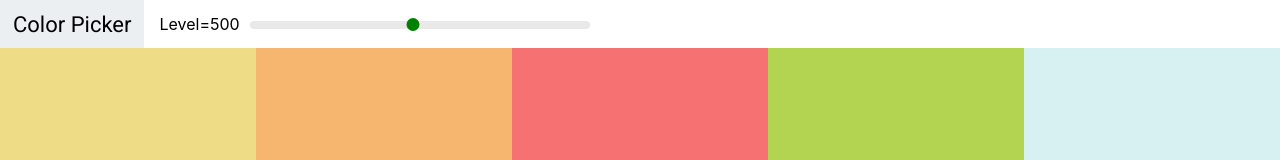
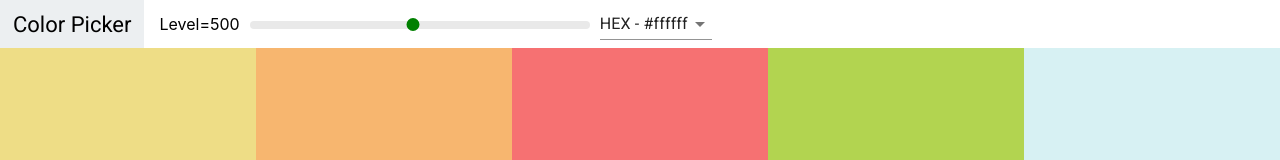
Before and after one commit to ewelinaMaz/Color-App, a React (Create React App) app: page /palette/flat-ui-colors-american in a window 1280 px wide. Shown: the top 160 px of the page. Built offline with nearby package versions, Linux system fonts and the light colour scheme.

Commit message:
Add Select and Material UI

```diff
--- a/package.json
+++ b/package.json
@@ -3,6 +3,7 @@
   "version": "0.1.0",
   "private": true,
   "dependencies": {
+    "@material-ui/core": "^4.9.14",
     "@testing-library/jest-dom": "^4.2.4",
     "@testing-library/react": "^9.3.2",
     "@testing-library/user-event": "^7.1.2",
--- a/src/Navbar.js
+++ b/src/Navbar.js
@@ -2,11 +2,24 @@
 import 'rc-slider/assets/index.css';
 import Slider from 'rc-slider';
 import './Navbar.css';
+import Select from '@material-ui/core/Select';
+import MenuItem from '@material-ui/core/MenuItem';
 
 class Navbar extends Component {
+    constructor(props){
+        super(props)
+        this.state = {format: 'hex'};
+        this.handleChange = this.handleChange.bind(this);
+    }
+
+    handleChange(e) {
+        this.setState({ format: e.target.value});
+        this.props.handleChange(e.target.value);
+    }
 
     render() {
-        const { level, changeLevel } = this.props;
+        const { level, changeLevel} = this.props;
+        const { format } = this.state;
         return (
             <nav className='Navbar'>
                 <div className='logo'>
@@ -23,7 +36,13 @@
                             onAfterChange={changeLevel} />
                     </div>
                 </div>
-
+                <div className='select-container'>
+                    <Select value={format} onChange={this.handleChange}>
+                        <MenuItem value='hex'>HEX - #ffffff</MenuItem>
+                        <MenuItem value='rgb'>RGB - rgb 255, 255, 255</MenuItem>
+                        <MenuItem value= 'rgba'>RGBA - rgba 255, 255, 255, 1.0</MenuItem>
+                    </Select>
+                </div>
             </nav>
         )
     }
--- a/src/Palette.js
+++ b/src/Palette.js
@@ -7,24 +7,27 @@
 class Palette extends Component {
     constructor(props) {
         super(props);
-        this.state = { level: 500 };
+        this.state = { level: 500, format: 'hex' };
         this.changeLevel = this.changeLevel.bind(this);
+        this.changeFormat = this.changeFormat.bind(this);
     }
 
     changeLevel( level ) {
         this.setState({ level });
     }
-
+    changeFormat(val) {
+        this.setState({format: val})
+    }
     render() {
         const { colors } = this.props.palette;
-        const { level } = this.state;
+        const { level, format } = this.state;
         const colorBoxes = colors[ level ].map(color => (
-            <ColorBox background={color.hex} name={color.name} />
+            <ColorBox background={color[format]} name={color.name} />
         ));
 
         return (
             <div className='Palette'>
-                <Navbar level={level} changeLevel={this.changeLevel}/>
+                <Navbar level={level} changeLevel={this.changeLevel} handleChange={this.changeFormat}/>
                 {/*Navbar goes here*/}
                 <div className='Palette-colors'>
                     {colorBoxes}
--- a/src/colorHelpers.js
+++ b/src/colorHelpers.js
@@ -23,7 +23,7 @@
                 rgba: chroma(scale[i])
                 .css()
                 .replace('rgb', 'rgba')
-                .replace(')', '1.0)')
+                .replace(')', ',1.0)')
             })
         }
     }
```
Also changed, not shown: 1 other file (tests, documents, lock files or other folders).
